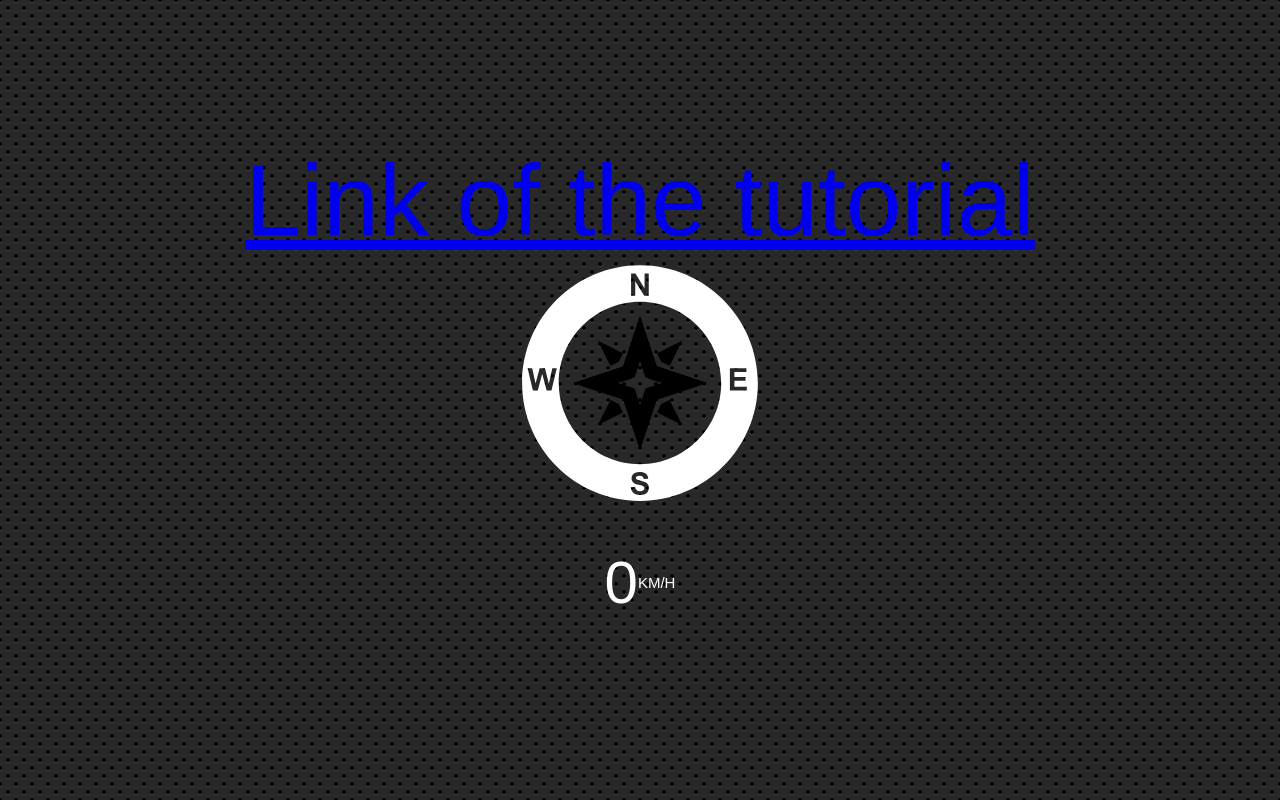
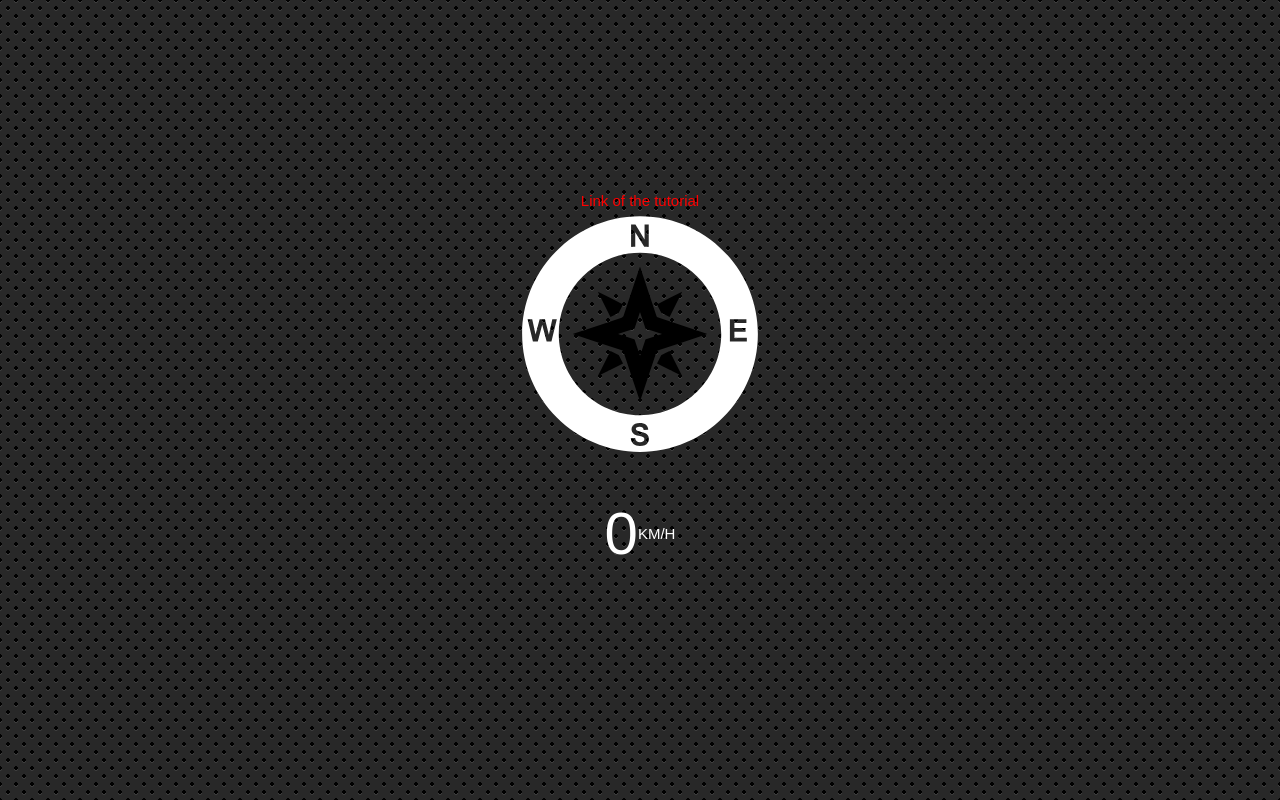
Before and after one commit to bandgarmamta/JavaScript-30, a plain HTML site: page 21-Geolocation-based-speedometer-and-compass/index.html in a window 1280 px wide. Drawn offline with Linux system fonts and the light colour scheme.

Commit message:
style: styles a tag

```diff
--- a/21-Geolocation-based-speedometer-and-compass/style.css
+++ b/21-Geolocation-based-speedometer-and-compass/style.css
@@ -39,3 +39,9 @@ html {
   .units {
     font-size: 15px;
   }
+
+a{
+    font-size: 15px;
+    text-decoration:none;
+    color:red;
+}
```
